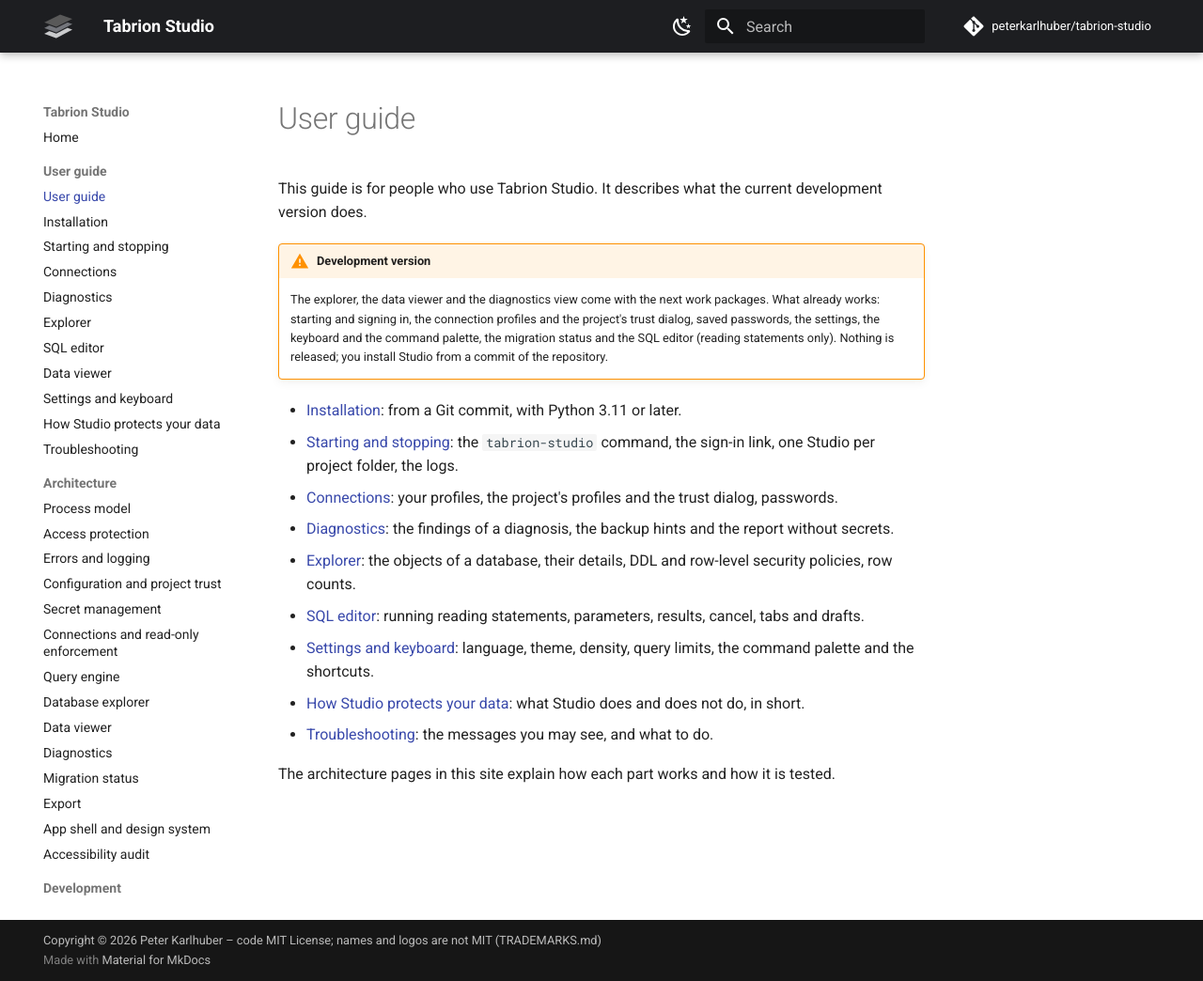
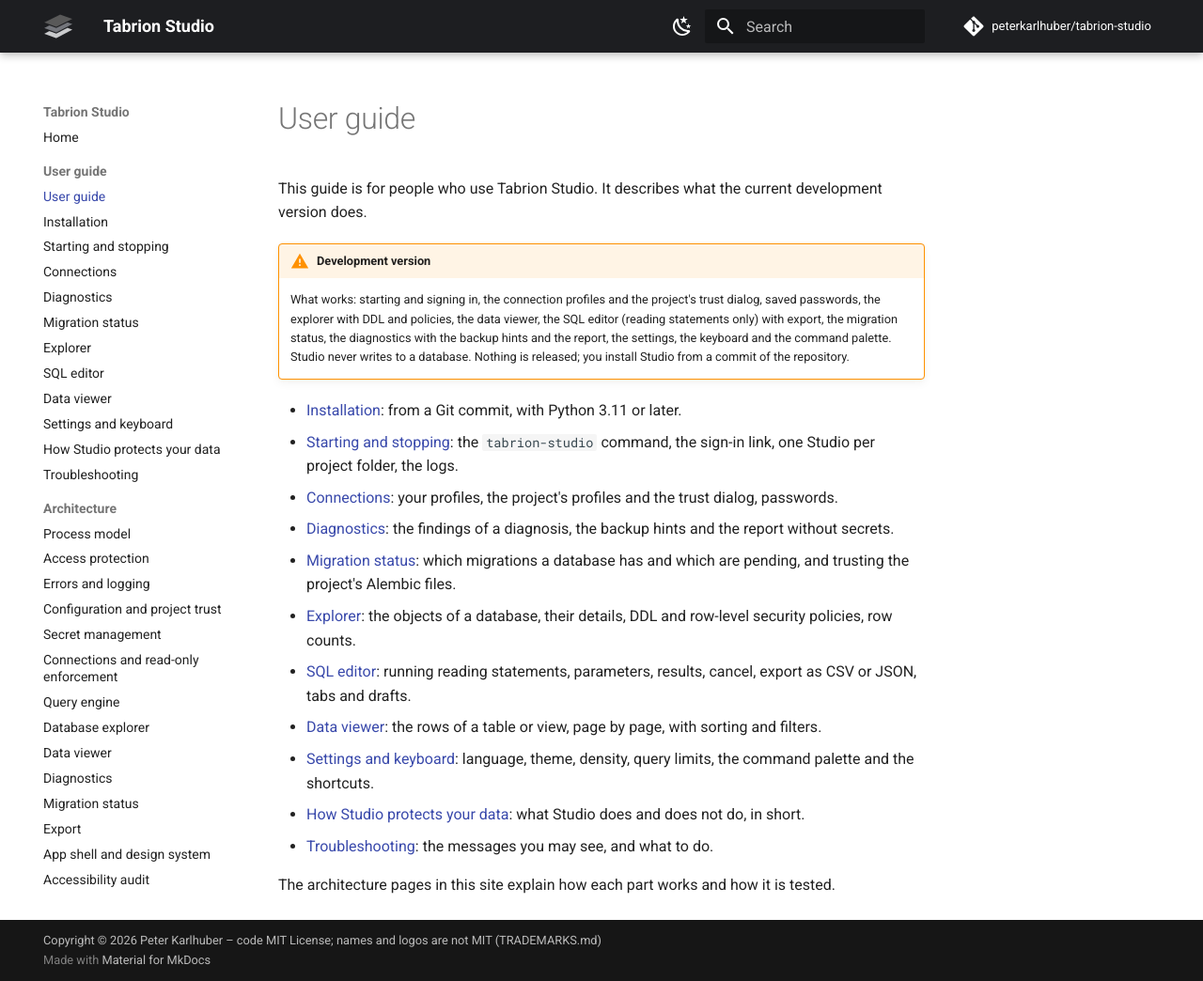
Before and after one commit to peterkarlhuber/tabrion-studio, an MkDocs documentation site: the page built from docs/guide/index.md, in a window 1280 px wide and 1044 px high. Shown: the whole window at 94% size. Built offline with MkDocs 1.6.1 and Material for MkDocs 9.7.7, drawn with Linux system fonts in a browser that asks for light colours; comment, search, counter and statistics services are not loaded.

Commit message:
User guide: migration status page, PROD profiles, current index (STU-017, TD-023)
Co-Authored-By: Claude Opus 5.5 <noreply@anthropic.com>
Claude-Session: https://claude.ai/code/session_011tY7TC7Nu5VGro3DJGJcv8

```diff
--- a/docs/guide/index.md
+++ b/docs/guide/index.md
@@ -3,19 +3,24 @@
 This guide is for people who use Tabrion Studio. It describes what the current development version does.
 
 !!! warning "Development version"
-    The explorer, the data viewer and the diagnostics view come with the next work packages. What already works:
-    starting and signing in, the connection profiles and the project's trust dialog, saved passwords, the settings,
-    the keyboard and the command palette, the migration status and the SQL editor (reading statements only).
-    Nothing is released; you install Studio from a commit of the repository.
+    What works: starting and signing in, the connection profiles and the project's trust dialog, saved passwords,
+    the explorer with DDL and policies, the data viewer, the SQL editor (reading statements only) with export, the
+    migration status, the diagnostics with the backup hints and the report, the settings, the keyboard and the
+    command palette. Studio never writes to a database. Nothing is released; you install Studio from a commit of the
+    repository.
 
 - [Installation](installation.md): from a Git commit, with Python 3.11 or later.
 - [Starting and stopping](starting.md): the `tabrion-studio` command, the sign-in link, one Studio per project
   folder, the logs.
 - [Connections](connections.md): your profiles, the project's profiles and the trust dialog, passwords.
 - [Diagnostics](diagnostics.md): the findings of a diagnosis, the backup hints and the report without secrets.
+- [Migration status](migrations.md): which migrations a database has and which are pending, and trusting the
+  project's Alembic files.
 - [Explorer](explorer.md): the objects of a database, their details, DDL and row-level security policies, row
   counts.
-- [SQL editor](sql-editor.md): running reading statements, parameters, results, cancel, tabs and drafts.
+- [SQL editor](sql-editor.md): running reading statements, parameters, results, cancel, export as CSV or JSON,
+  tabs and drafts.
+- [Data viewer](data-viewer.md): the rows of a table or view, page by page, with sorting and filters.
 - [Settings and keyboard](settings.md): language, theme, density, query limits, the command palette and the
   shortcuts.
 - [How Studio protects your data](security.md): what Studio does and does not do, in short.
--- a/mkdocs.yml
+++ b/mkdocs.yml
@@ -59,6 +59,7 @@ nav:
       - Starting and stopping: guide/starting.md
       - Connections: guide/connections.md
       - Diagnostics: guide/diagnostics.md
+      - Migration status: guide/migrations.md
       - Explorer: guide/explorer.md
       - SQL editor: guide/sql-editor.md
       - Data viewer: guide/data-viewer.md
```
Also changed, not shown: docs/guide/migrations.md (added, +44 -0 lines), docs/guide/security.md (+8 -0 lines).
